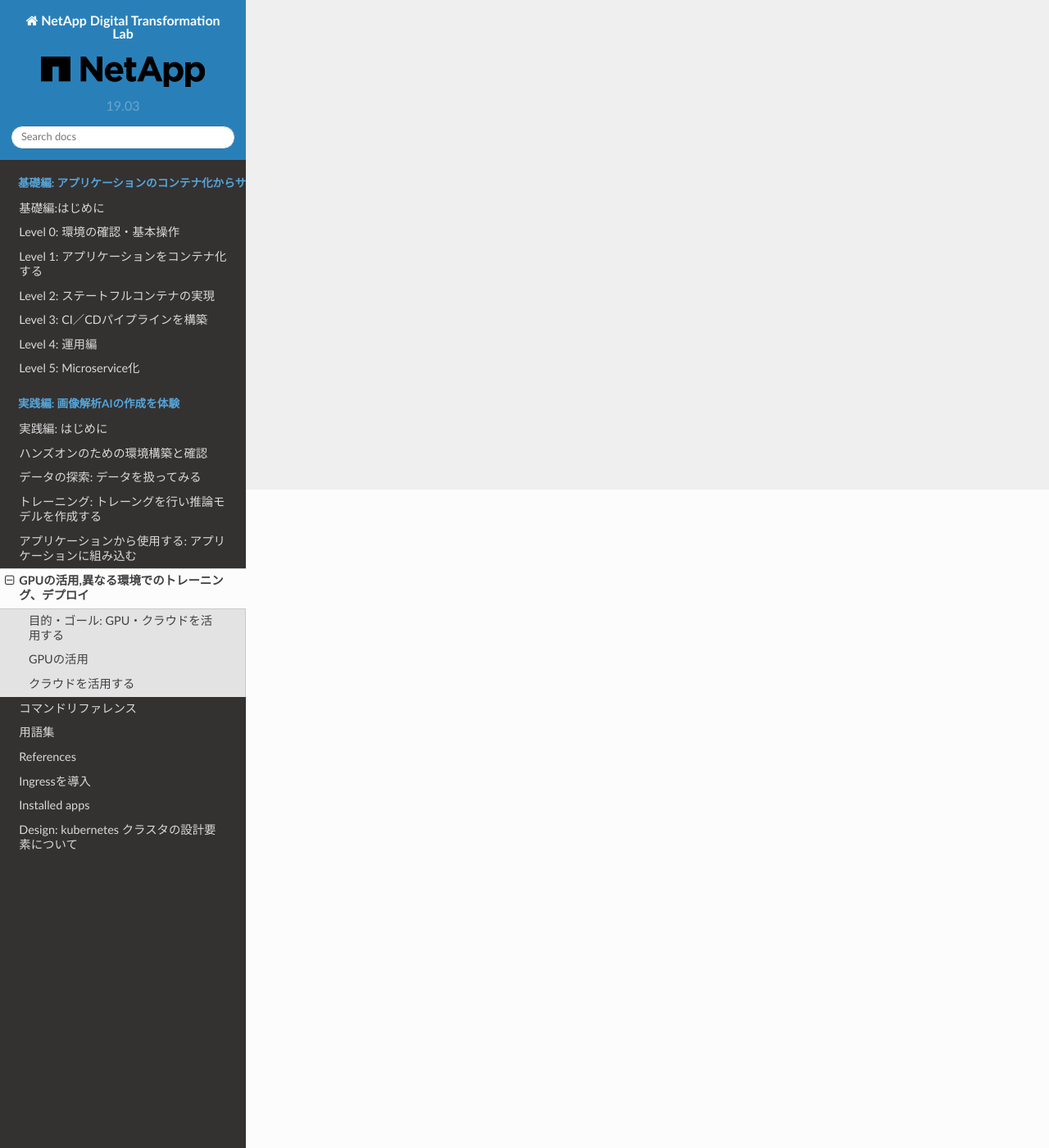
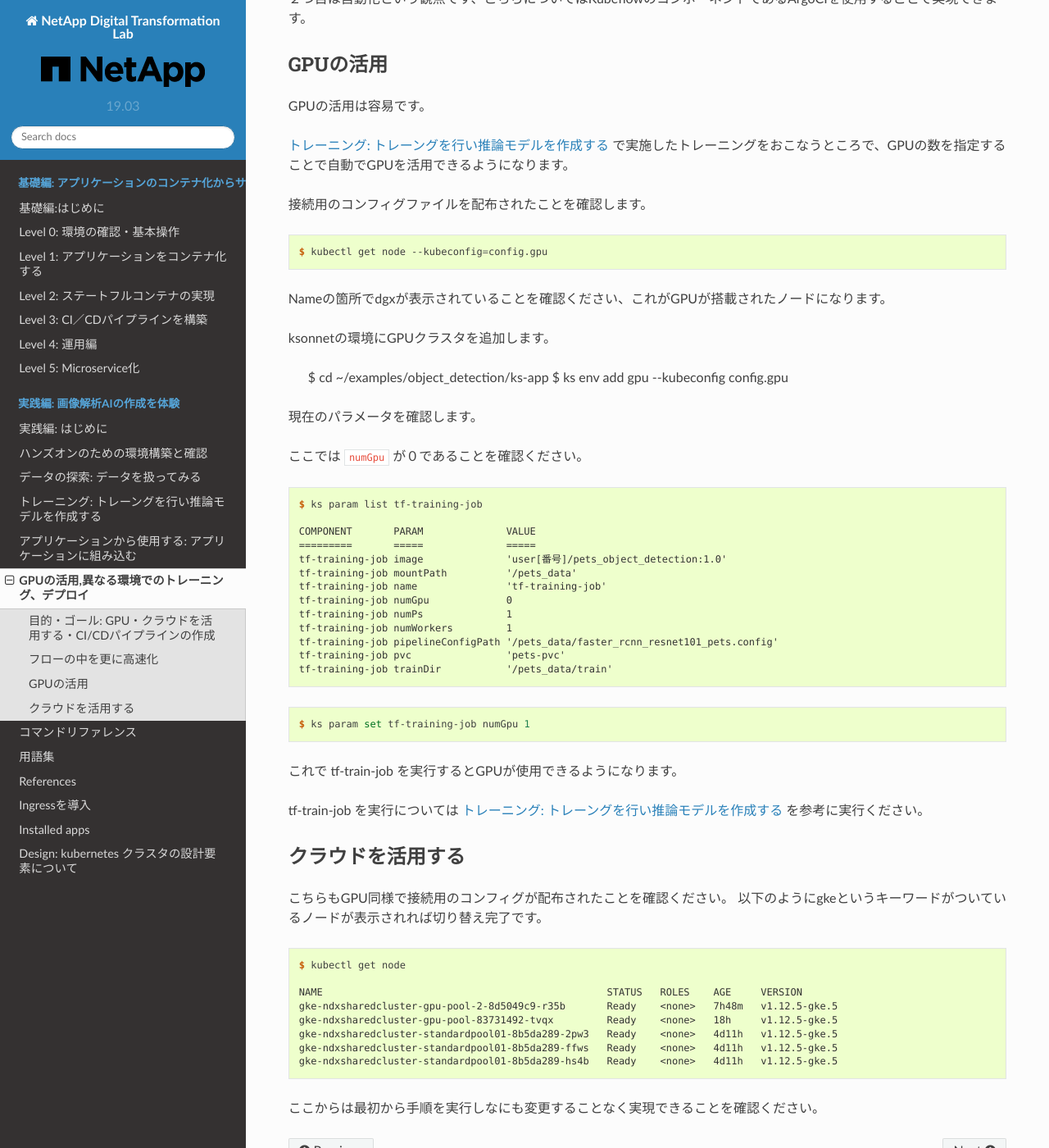
Before and after one commit to NetAppJpTechTeam/NetAppDigitalTransformationLab, a Sphinx documentation site: the page built from docs/source/MLWorkflow/hybrid-deploy/index.rst, in a window 1280 px wide and 1400 px high, scrolled down 803 px. Shown: the whole window at 82% size. Built offline with Sphinx 7.4.7 and the Read the Docs theme 2.0.0, drawn with Linux system fonts in a browser that asks for light colours; some of the changed text lies outside the part shown.

Commit message:
Finalize document.

```diff
--- a/docs/source/MLWorkflow/eda/index.rst
+++ b/docs/source/MLWorkflow/eda/index.rst
@@ -33,7 +33,7 @@
 .. code-block:: console
 
     $ cd
-    $ git clone git@github.com:kubeflow/examples.git
+    $ git clone https://github.com/kubeflow/examples.git
 
 
 .. code-block:: console
--- a/docs/source/MLWorkflow/hybrid-deploy/index.rst
+++ b/docs/source/MLWorkflow/hybrid-deploy/index.rst
@@ -2,29 +2,99 @@
 GPUの活用,異なる環境でのトレーニング、デプロイ
 =============================================================
 
-目的・ゴール: GPU・クラウドを活用する
+目的・ゴール: GPU・クラウドを活用する・CI/CDパイプラインの作成
 ===================================================================================
 
 この前の章ではデータサイエンスワークフローの一連の流れを体験しました。
 基本的なワークフローは今までのとおりですが実施してみて課題がいくつかわかってきました。
 
-例えば、CPUでは処理しきれない計算量、複数環境でのユースケース等が出てきます。
+例えば、CPUでは処理しきれない計算量をどのように高速化するか？
+ステージングはオンプレ、本番はクラウドといった複数環境でのユースケースにどう対応するかが挙げられます。
 
-ここからはオプションとして以下の課題に対応していきます。
+ここからはオプションとして以下のシナリオで対応していきます。
 
-環境へのアクセス方法についてはハンズオンが完了している方へお渡ししますので、
-お声がけください。
+環境へのアクセス方法についてはハンズオンが完了している方へお渡ししますのでお声がけください。
 
 
-- CPUでは処理しきれなかったものをGPUで実行
-- 今回使用しているアーキテクチャはオンプレ、クラウドどちらでも動作すること
+- フローの中を更に高速化
+    - GPUの活用: GPUを活用し演算の高速化を体験
+    - KubeflowのコンポーネントであるArogo CI を使い自動化を体験
+- クラウドの活用: メインはオンプレの環境を使用しましたが、これがクラウドに行ってもアーキテクチャの変更なしに同じことができることを確認
+
+フローの中を更に高速化
+===================================================================================
+
+フローの中の高速化としては２つ題材を挙げています。
+
+１つ目はGPUの活用となります。
+
+２つ目は自動化という観点です、こちらについてはKubeflowのコンポーネントであるArgoCIを使用することで実現できます。
+
 
 GPUの活用
 ===================================================================================
+GPUの活用は容易です。
+
+:doc:`../training/index` で実施したトレーニングをおこなうところで、GPUの数を指定することで自動でGPUを活用できるようになります。
+
+接続用のコンフィグファイルを配布されたことを確認します。
+
+.. code-block:: console
+
+    $ kubectl get node --kubeconfig=config.gpu
+
+Nameの箇所でdgxが表示されていることを確認ください、これがGPUが搭載されたノードになります。
+
+ksonnetの環境にGPUクラスタを追加します。
+
+    $ cd ~/examples/object_detection/ks-app
+    $ ks env add gpu --kubeconfig config.gpu
+
+現在のパラメータを確認します。
+
+ここでは ``numGpu`` が０であることを確認ください。
+
+.. code-block:: console
+
+    $ ks param list tf-training-job
+
+    COMPONENT       PARAM              VALUE
+    =========       =====              =====
+    tf-training-job image              'user[番号]/pets_object_detection:1.0'
+    tf-training-job mountPath          '/pets_data'
+    tf-training-job name               'tf-training-job'
+    tf-training-job numGpu             0
+    tf-training-job numPs              1
+    tf-training-job numWorkers         1
+    tf-training-job pipelineConfigPath '/pets_data/faster_rcnn_resnet101_pets.config'
+    tf-training-job pvc                'pets-pvc'
+    tf-training-job trainDir           '/pets_data/train'
 
 
 
+.. code-block:: console
 
+    $ ks param set tf-training-job numGpu 1
+
+これで tf-train-job を実行するとGPUが使用できるようになります。
+
+tf-train-job を実行については :doc:`../training/index`  を参考に実行ください。
 
 クラウドを活用する
 ===================================================================================
+
+こちらもGPU同様で接続用のコンフィグが配布されたことを確認ください。
+以下のようにgkeというキーワードがついているノードが表示されれば切り替え完了です。
+
+.. code-block:: console
+
+    $ kubectl get node
+
+    NAME                                                STATUS   ROLES    AGE     VERSION
+    gke-ndxsharedcluster-gpu-pool-2-8d5049c9-r35b       Ready    <none>   7h48m   v1.12.5-gke.5
+    gke-ndxsharedcluster-gpu-pool-83731492-tvqx         Ready    <none>   18h     v1.12.5-gke.5
+    gke-ndxsharedcluster-standardpool01-8b5da289-2pw3   Ready    <none>   4d11h   v1.12.5-gke.5
+    gke-ndxsharedcluster-standardpool01-8b5da289-ffws   Ready    <none>   4d11h   v1.12.5-gke.5
+    gke-ndxsharedcluster-standardpool01-8b5da289-hs4b   Ready    <none>   4d11h   v1.12.5-gke.5
+
+ここからは最初から手順を実行しなにも変更することなく実現できることを確認ください。
--- a/docs/source/MLWorkflow/index.rst
+++ b/docs/source/MLWorkflow/index.rst
@@ -17,10 +17,30 @@
 * トレーニングデータの準備
 * サンプルの学習コードを使ってモデル作成
 * アプリケーションから利用するためのモデルを生成
-* 生成したモデルを生成し、クライアントから呼び出す
+* 生成したモデルを生成し、クライアントから呼び出し、推論を行う
 
 ゴール・目的
-------------------------------------------------------
+=============================================================
 
-- データを取得から、データ準備、トレーニング、サーブまでを体験
--
+基本コース
+--------------------------------------------------------------
+
+１連の流れを体験する。
+
+- データの取得から、データ準備、トレーニング、サーブまでを体験
+
+最終的なアウトプットとしては以下のように物体にマーキングされた画像を出力するのがゴールです。
+
+.. image:: resources/image1_output.jpg
+
+
+
+オプション
+--------------------------------------------------------------
+
+環境の数の限りがあるため終わった方で試したい方はお伝えください。
+
+- オプションでフローの中を更に高速化
+    - GPUを活用し演算の高速化を体験
+    - KubeflowのコンポーネントであるArogo CI を使い自動化を体験
+- メインはオンプレの環境を使用しましたが、これがクラウドに行ってもアーキテクチャの変更なしに同じことができることを確認
--- a/docs/source/container/Level2/trident-install.rst
+++ b/docs/source/container/Level2/trident-install.rst
@@ -61,6 +61,7 @@
     {
         "version": 1,
         "storageDriverName": "ontap-nas",
+        "backendName": "userXXBackendName",
         "managementLIF": "192.168.XX.200",
         "dataLIF": "192.168.XX.200",
         "svm": "svmXX",
```
Also changed, not shown: docs/source/MLWorkflow/serve/index.rst (+14 -1 lines), docs/source/MLWorkflow/resources/image1_output.jpg (added).
